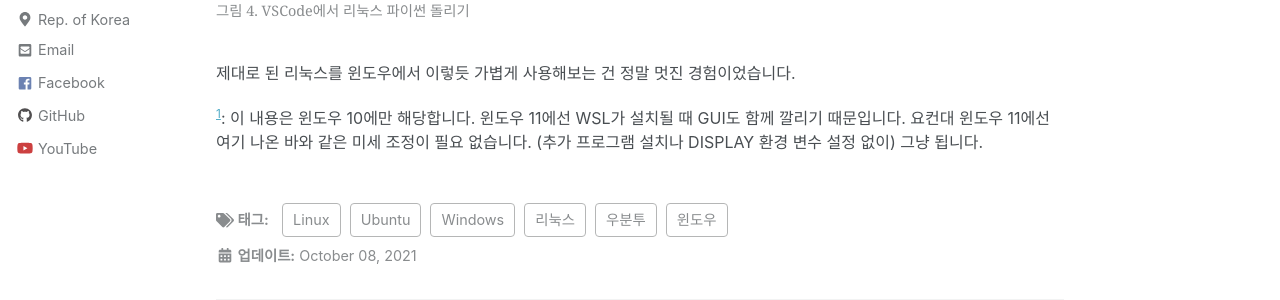
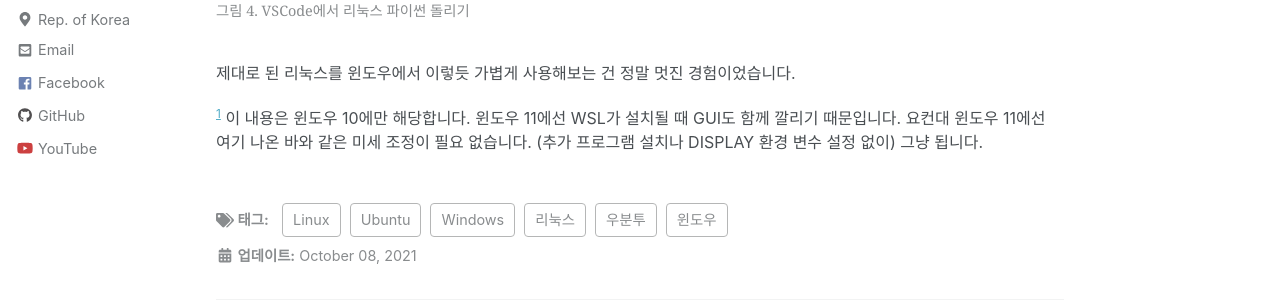
Before and after one commit to twy80/mkkim85.github.io, a Jekyll site: the page built from _posts/2021-10-08-wsl.md, in a window 1280 px wide and 900 px high, scrolled down 4810 px. Shown: the part 152-452 px from the top of the window. Built offline with Jekyll 4.4.1, drawn with Linux system fonts in a browser that asks for light colours; nearby versions of some CDN libraries.

Commit message:
Update 2021-10-08-wsl.md

```diff
--- a/_posts/2021-10-08-wsl.md
+++ b/_posts/2021-10-08-wsl.md
@@ -97,4 +97,4 @@
 
 제대로 된 리눅스를 윈도우에서 이렇듯 가볍게 사용해보는 건 정말 멋진 경험이었습니다.
 
-<sup>[1](#footnote_1)</sup>: <a name="footnote_1"></a>이 내용은 윈도우 10에만 해당합니다. 윈도우 11에선 WSL가 설치될 때 GUI도 함께 깔리기 때문입니다. 요컨대 윈도우 11에선 여기 나온 바와 같은 미세 조정이 필요 없습니다. (추가 프로그램 설치나 DISPLAY 환경 변수 설정 없이) 그냥 됩니다.
+<sup>[1](#footnote_1)</sup> <a name="footnote_1"></a>이 내용은 윈도우 10에만 해당합니다. 윈도우 11에선 WSL가 설치될 때 GUI도 함께 깔리기 때문입니다. 요컨대 윈도우 11에선 여기 나온 바와 같은 미세 조정이 필요 없습니다. (추가 프로그램 설치나 DISPLAY 환경 변수 설정 없이) 그냥 됩니다.
```
